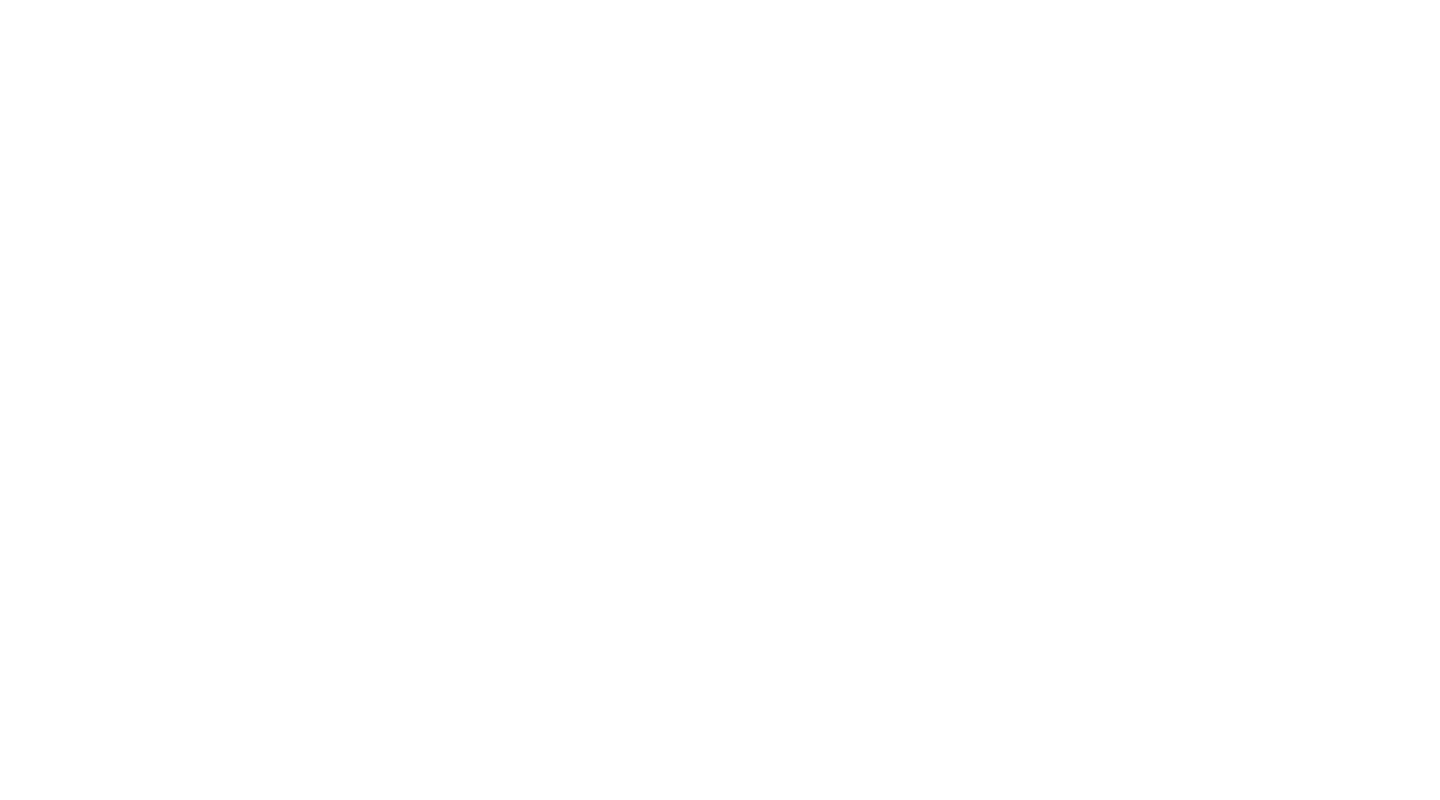
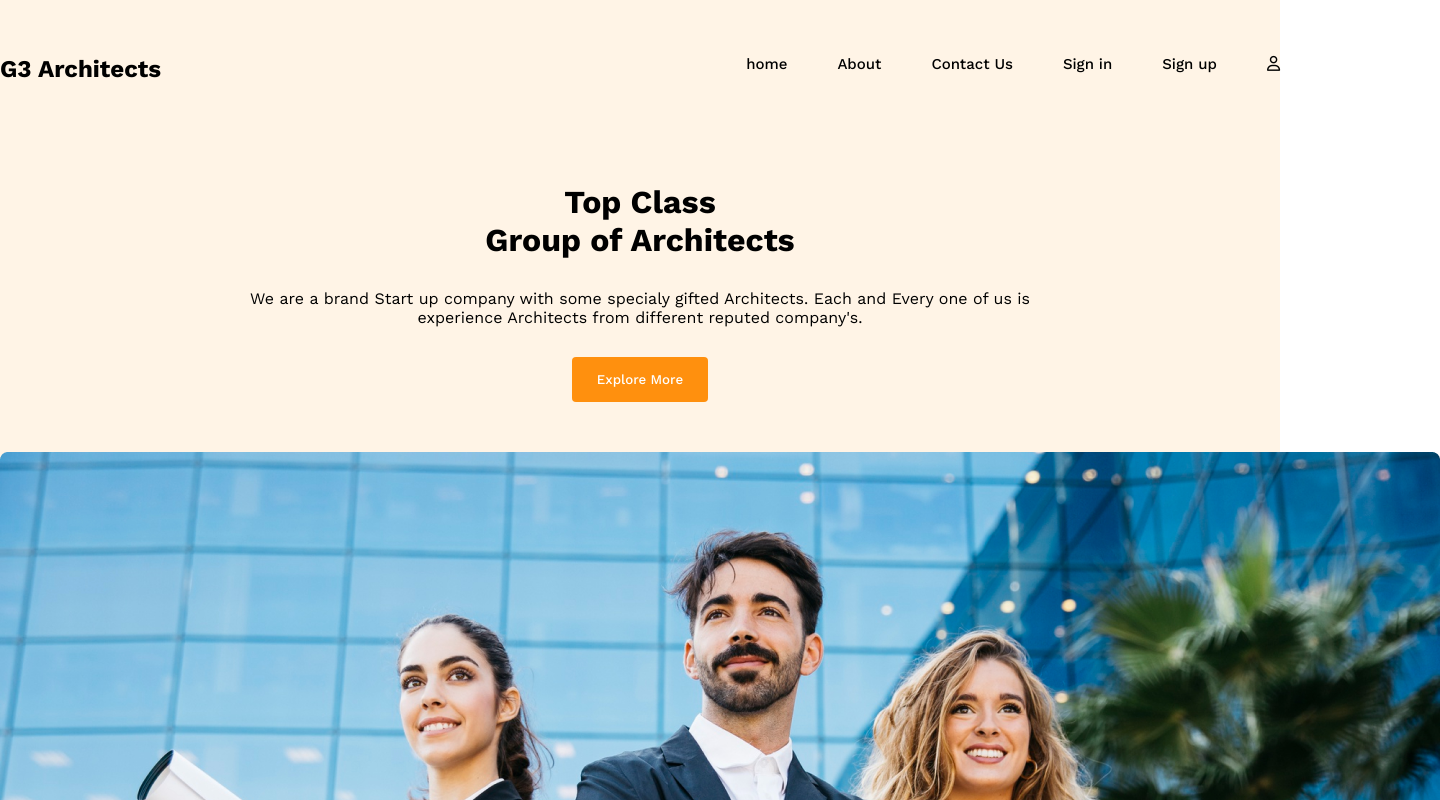
Before and after one commit to mdasik0/mdasik0assignment2.github.io, a plain HTML site: page index.html in a window 1280 px wide. Shown: the top 800 px of the page, 1440 px wide, since content can reach past the window. Drawn offline with nearby package versions, Linux system fonts and the light colour scheme.

Commit message:
progress

```diff
--- a/index.html
+++ b/index.html
@@ -9,12 +9,70 @@
     ------------>
     <link rel="stylesheet" href="styles/style.css">
     <script src="https://kit.fontawesome.com/b382892da1.js" crossorigin="anonymous"></script>
+    <link href="https://fonts.googleapis.com/css2?family=Work+Sans:wght@100;300;400;500;600;700&display=swap" rel="stylesheet">
+
 
     <title>asiks assignment</title>
 </head>
 <body>
-    <header class="header-section"></header>
-    <main class="main-section"></main>
+    <header class="header-section">
+        <!-- nav bar start -->
+        <nav>
+            <h1 class="logo">G3 Architects</h1>
+            <ul>
+                <li>home</li>
+                <li>About</li>
+                <li>Contact Us</li>
+                <li>Sign in</li>
+                <li>Sign up</li>
+                <li><i class="fa-regular fa-user"></i></li>
+            </ul>
+        </nav>
+        <!-- nav section ends -->
+        <!-- about us start -->
+        <div class="about-us-seciton">
+
+            <h1 class="header-title">
+                Top Class <br> Group of Architects
+            </h1>
+
+            <p class="header-info">
+                    We are a brand Start up company with some specialy gifted Architects. Each and Every one of us is experience Architects from different reputed company's.
+            </p>
+
+            <button class="explore-btn">
+                Explore More
+            </button>
+
+            <img class="banner" src="images/banner.png" alt="">
+        </div>
+        <!-- about us ends -->
+    </header>
+    <main class="main-section">
+        <div class="our-features">
+
+            <div class="feature-images">
+                <img src="images/team1.png" alt="">
+                <img src="images/team2.png" alt="">
+                <img src="images/team3.png" alt="">
+                <img src="images/team4.png" alt="">
+            </div>
+
+            <div class="features-title">
+
+                <span class="gray">
+                    How We Work
+                </span>
+
+                <h1>with our</h1>
+                <h1 class="yellow">Clients</h1>
+
+            </div>
+            <p class="work-explained"></p>
+
+        </div>
+
+    </main>
     <footer class="last-section"></footer>
 </body>
 </html>
--- a/styles/style.css
+++ b/styles/style.css
@@ -0,0 +1,63 @@
+/*===================
+    universel styles
+  ===================*/
+  * {
+    font-family: 'Work Sans', sans-serif;
+    margin: 0;
+  }
+  header {
+    background: rgba(255, 144, 14, 0.1);
+    box-sizing: border-box;
+  }
+
+/* nav section */
+nav {
+    display: flex;
+    justify-content: space-between;
+    max-width: 1448px;
+    width: 100%;
+    margin: 0 auto;
+    padding-top: 55px;
+}
+nav ul {
+    display: flex;
+    justify-content: space-between;
+    list-style: none;
+}
+nav ul li {
+    font-weight: 500;
+    margin-left: 50px;
+    font-size: 15px;
+    transition: color 0.30s;
+    cursor: pointer;
+}
+nav ul li:hover {
+    color: lightgray;
+}
+/* About us */
+.about-us-seciton {
+    display: flex;
+    flex-direction: column;
+    align-items: center;
+}
+.header-title {
+    text-align: center;
+    margin-top: 100px;
+}
+.header-info {
+    text-align: center;
+    width: 850px;
+    margin-top: 30px;
+}
+.explore-btn {
+    background: #FF900E;
+    border-radius: 4px;
+    border:none;
+    padding: 15px 25px;
+    color: white;
+    font-weight: 500;
+    margin-top: 30px;
+}
+.banner {
+    margin: 50px auto 45px;
+}
```
